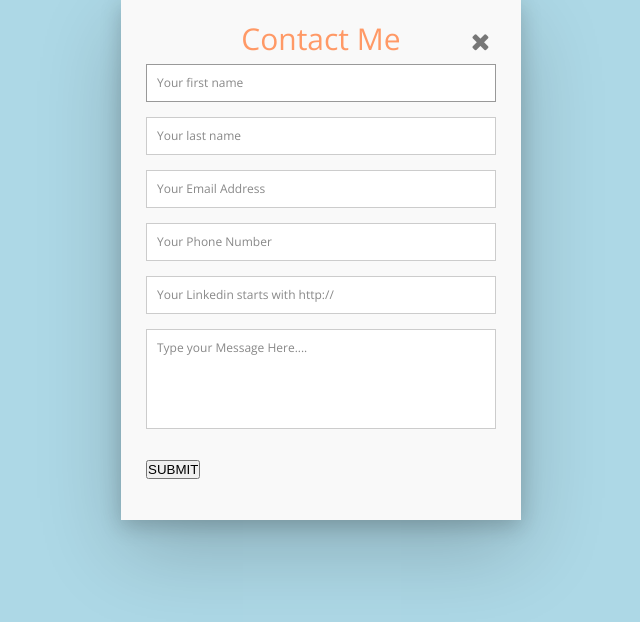
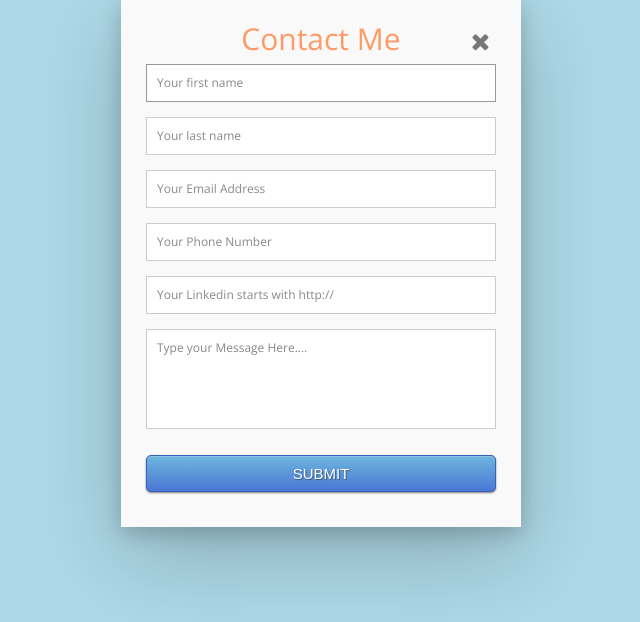
Before and after one commit to VijayRodrigues/pers-proj-app, a Flask app: page /new/contact_form in a window 1280 px wide. Shown: the part 51-673 px from the top of the page, without its empty margins (319-959 px from the left). Run offline with Flask 2, Linux system fonts and the light colour scheme; some libraries are stand-ins or nearby versions.

Commit message:
Update contact_form2.html

```diff
--- a/templates/contact_form2.html
+++ b/templates/contact_form2.html
@@ -17,6 +17,22 @@
       h3{
         text-align: center;
       }
+
+       @import url(https://fonts.googleapis.com/css?family=Open+Sans);
+        .btn { display: inline-block; *display: inline; *zoom: 1; padding: 4px 10px 4px; margin-bottom: 0; font-size: 13px; line-height: 18px; color: #333333; text-align: center;text-shadow: 0 1px 1px rgba(255, 255, 255, 0.75); vertical-align: middle; background-color: #f5f5f5; background-image: -moz-linear-gradient(top, #ffffff, #e6e6e6); background-image: -ms-linear-gradient(top, #ffffff, #e6e6e6); background-image: -webkit-gradient(linear, 0 0, 0 100%, from(#ffffff), to(#e6e6e6)); background-image: -webkit-linear-gradient(top, #ffffff, #e6e6e6); background-image: -o-linear-gradient(top, #ffffff, #e6e6e6); background-image: linear-gradient(top, #ffffff, #e6e6e6); background-repeat: repeat-x; filter: progid:dximagetransform.microsoft.gradient(startColorstr=#ffffff, endColorstr=#e6e6e6, GradientType=0); border-color: #e6e6e6 #e6e6e6 #e6e6e6; border-color: rgba(0, 0, 0, 0.1) rgba(0, 0, 0, 0.1) rgba(0, 0, 0, 0.25); border: 1px solid #e6e6e6; -webkit-border-radius: 4px; -moz-border-radius: 4px; border-radius: 4px; -webkit-box-shadow: inset 0 1px 0 rgba(255, 255, 255, 0.2), 0 1px 2px rgba(0, 0, 0, 0.05); -moz-box-shadow: inset 0 1px 0 rgba(255, 255, 255, 0.2), 0 1px 2px rgba(0, 0, 0, 0.05); box-shadow: inset 0 1px 0 rgba(255, 255, 255, 0.2), 0 1px 2px rgba(0, 0, 0, 0.05); cursor: pointer; *margin-left: .3em; }
+        .btn:hover, .btn:active, .btn.active, .btn.disabled, .btn[disabled] { background-color: #e6e6e6; }
+        .btn-large { padding: 9px 14px; font-size: 15px; line-height: normal; -webkit-border-radius: 5px; -moz-border-radius: 5px; border-radius: 5px; }
+        .btn:hover { color: #333333; text-decoration: none; background-color: #e6e6e6; background-position: 0 -15px; -webkit-transition: background-position 0.1s linear; -moz-transition: background-position 0.1s linear; -ms-transition: background-position 0.1s linear; -o-transition: background-position 0.1s linear; transition: background-position 0.1s linear; }
+        .btn-primary, .btn-primary:hover { text-shadow: 0 -1px 0 rgba(0, 0, 0, 0.25); color: #ffffff; }
+        .btn-primary.active { color: rgba(255, 255, 255, 0.75); }
+        .btn-primary { background-color: #4a77d4; background-image: -moz-linear-gradient(top, #6eb6de, #4a77d4); background-image: -ms-linear-gradient(top, #6eb6de, #4a77d4); background-image: -webkit-gradient(linear, 0 0, 0 100%, from(#6eb6de), to(#4a77d4)); background-image: -webkit-linear-gradient(top, #6eb6de, #4a77d4); background-image: -o-linear-gradient(top, #6eb6de, #4a77d4); background-image: linear-gradient(top, #6eb6de, #4a77d4); background-repeat: repeat-x; filter: progid:dximagetransform.microsoft.gradient(startColorstr=#6eb6de, endColorstr=#4a77d4, GradientType=0);  border: 1px solid #3762bc; text-shadow: 1px 1px 1px rgba(0,0,0,0.4); box-shadow: inset 0 1px 0 rgba(255, 255, 255, 0.2), 0 1px 2px rgba(0, 0, 0, 0.5); }
+        .btn-primary:hover, .btn-primary:active, .btn-primary.active, .btn-primary.disabled, .btn-primary[disabled] { filter: none; background-color: #4a77d4; }
+        .btn-block { width: 100%; display:block; }
+
+        * { -webkit-box-sizing:border-box; -moz-box-sizing:border-box; -ms-box-sizing:border-box; -o-box-sizing:border-box; box-sizing:border-box; }
+
+
+
     </style>
 
     <script>
@@ -70,7 +86,7 @@
             <textarea name="nine" placeholder="Type your Message Here...." tabindex="6" required></textarea>
           </fieldset>
           <fieldset>
-            <input name="submit" type="submit" id="contact-submit" value="SUBMIT">
+            <input name="submit" type="submit" id="contact-submit" value="SUBMIT" class="btn btn-primary btn-block btn-large">
           </fieldset>
 
         </form>
```
